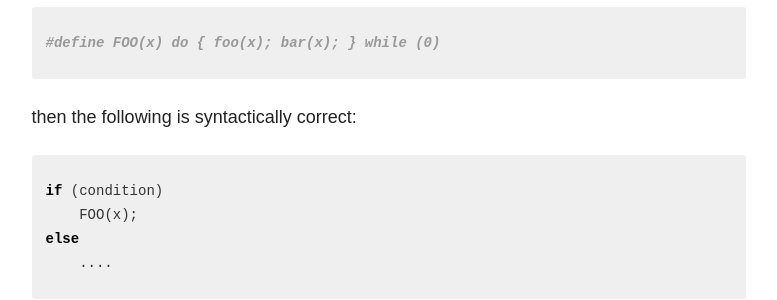
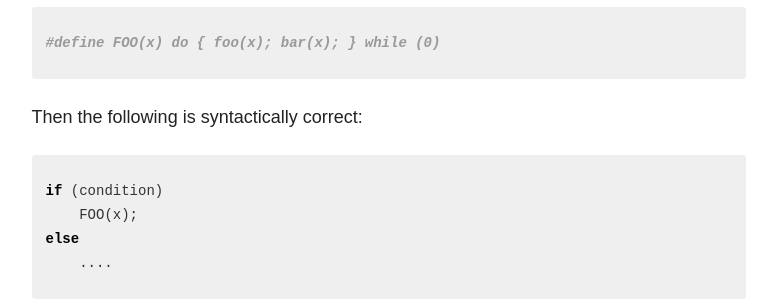
Before and after one commit to cubarco/cubarco.github.io-archived, a Jekyll site: the page built from _posts/notes/2014-12-17-c-do-while-in-macros.md, in a window 1280 px wide. Shown: the part 1409-1709 px from the top of the page, without its empty margins (348-1125 px from the left). Built offline with Jekyll 4.4.1, drawn with Linux system fonts in a browser that asks for light colours; nearby versions of some CDN libraries; comment, search, counter and statistics services are not loaded.

Commit message:
first letter of line should be uppercase

```diff
--- a/_posts/notes/2014-12-17-c-do-while-in-macros.md
+++ b/_posts/notes/2014-12-17-c-do-while-in-macros.md
@@ -7,7 +7,6 @@ categories: notes
 >Originally posted in [stackoverflow][stackoverflow]
 
 It's the only construct in C that you can use to `#define` a multistatement operation, put a semicolon after, and still use within an `if` statement. An example might help:
-
 {% highlight c %}
 #define FOO(x) foo(x); bar(x)
 
@@ -18,13 +17,11 @@ else // syntax error here
 {% endhighlight %}
 
 Even using braces doesn't help:
-
 {% highlight c %}
 #define FOO(x) { foo(x); bar(x); }
 {% endhighlight %}
 
 Using this in an `if` statement would require that you omit the semicolon, which is counterintuitive:
-
 {% highlight c %}
 if (condition)
     FOO(x)
@@ -33,13 +30,11 @@ else
 {% endhighlight %}
 
 If you define FOO like this:
-
 {% highlight c %}
 #define FOO(x) do { foo(x); bar(x); } while (0)
 {% endhighlight %}
 
-then the following is syntactically correct:
-
+Then the following is syntactically correct:
 {% highlight c %}
 if (condition)
     FOO(x);
```
